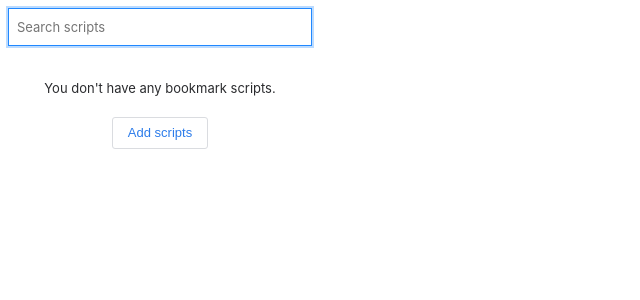
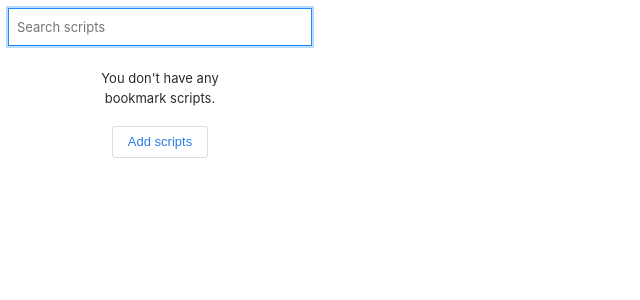
Before and after one commit to anthonyec/powerlet, a React app: page / in a window 1280 px wide. Shown: the top 300 px of the page, without its empty margins (0-640 px from the left). Built offline with nearby package versions, Linux system fonts and the light colour scheme; no server answers.

Commit message:
Onboard message tweaks

```diff
--- a/src/popup/components/onboard_screen/index.jsx
+++ b/src/popup/components/onboard_screen/index.jsx
@@ -16,7 +16,7 @@ export default function OnboardScreen() {
   return (
     <div className="onboard-screen">
       <div className="onboard-screen__message">
-        You don't have any bookmark&nbsp;scripts.
+        You don't have any<br />bookmark&nbsp;scripts.
       </div>
 
       <Button onClick={handleExampleOnClick}>
--- a/src/popup/components/onboard_screen/onboard_screen.css
+++ b/src/popup/components/onboard_screen/onboard_screen.css
@@ -1,9 +1,10 @@
 .onboard-screen {
   text-align: center;
-  padding: 25px 14px;
+  padding: 24px 16px 24px;
 }
 
 .onboard-screen__message {
-  margin-bottom: 20px;
-  line-height: 18px;
+  margin-top: -10px;
+  margin-bottom: 18px; /* 24px */
+  line-height: 20px;
 }
```
